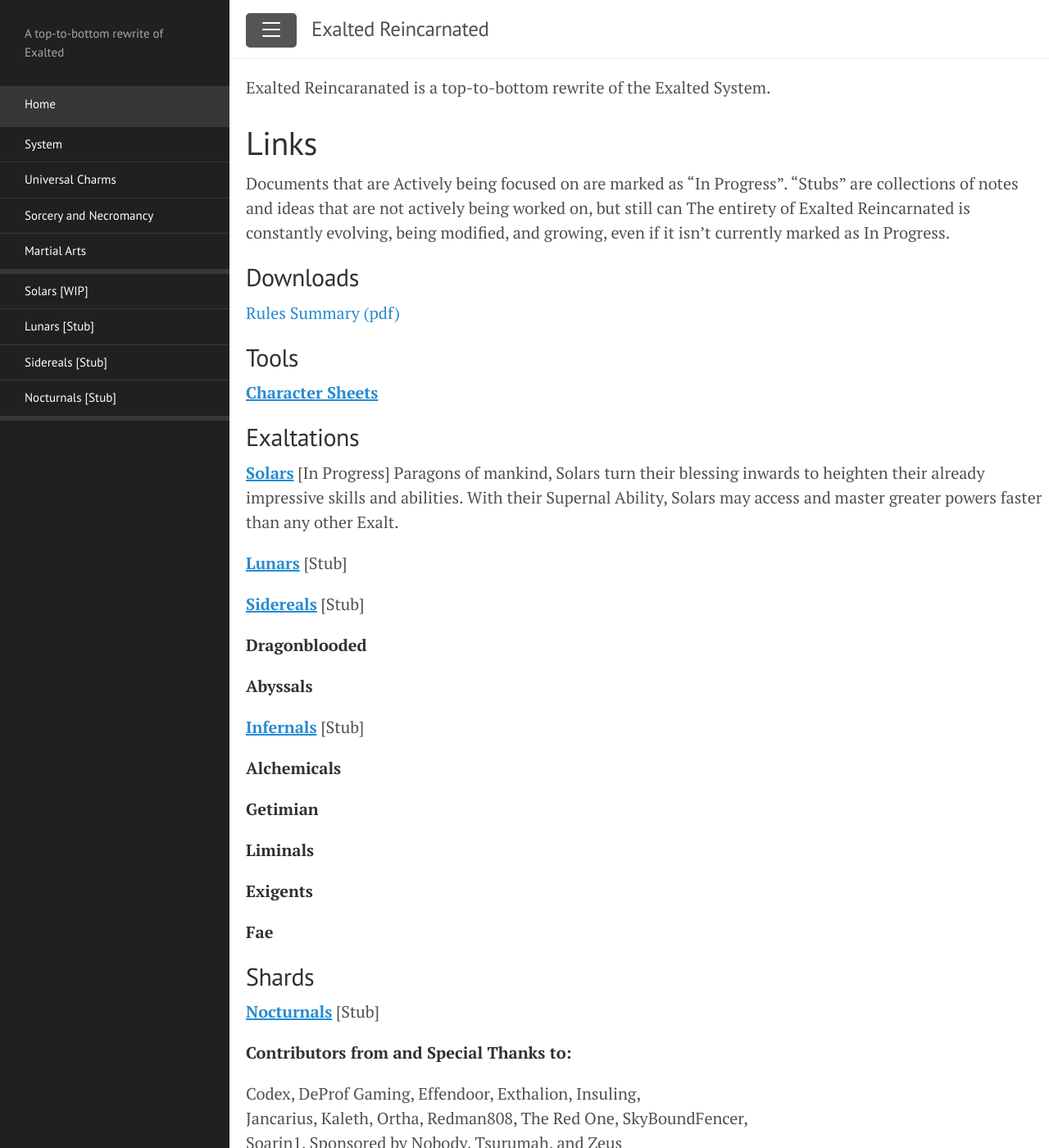
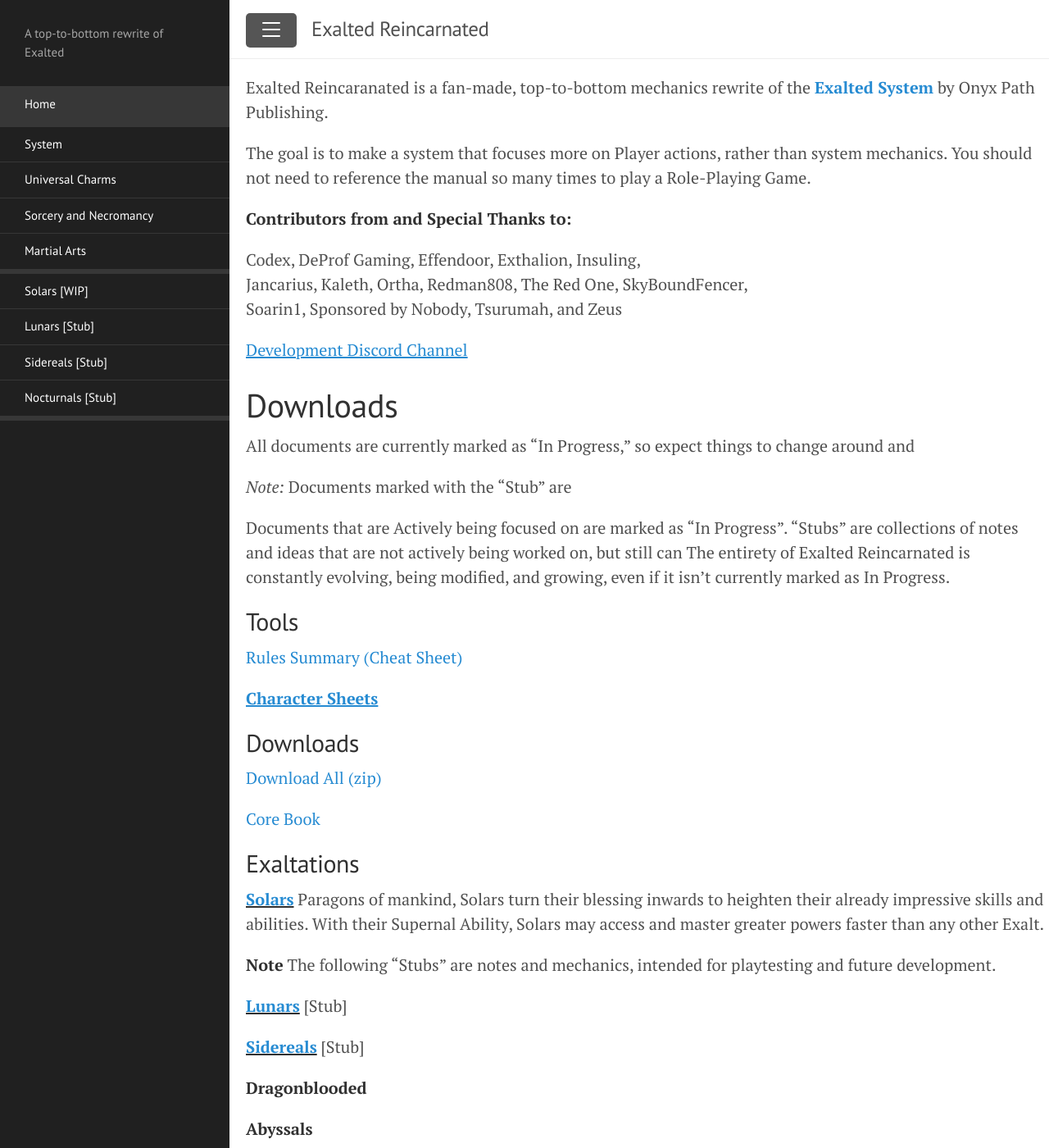
Before and after one commit to Dragonmystic707/exalted-reincarnated, a Jekyll site: the page built from docs/index.md, in a window 1280 px wide and 1400 px high. Shown: the whole window at 82% size. Built offline with Jekyll 4.4.1, drawn with Linux system fonts in a browser that asks for light colours; some of the changed text lies outside the part shown.

Commit message:
Created PDF versions

```diff
--- a/docs/index.md
+++ b/docs/index.md
@@ -4,41 +4,59 @@
 order: 0
 ---
 
-Exalted Reincaranated is a top-to-bottom rewrite of the Exalted System.
+Exalted Reincaranated is a fan-made, top-to-bottom mechanics rewrite of the [**Exalted System**](http://theonyxpath.com/category/worlds/exalted/) by Onyx Path Publishing.
 
- Links
-=======
+The goal is to make a system that focuses more on Player actions, rather than system mechanics. You should not need to reference the manual so many times to play a Role-Playing Game.
+
+
+**Contributors from and Special Thanks to:**
+
+Codex, DeProf Gaming, Effendoor, Exthalion, Insuling,
+Jancarius, Kaleth, Ortha, Redman808, The Red One, SkyBoundFencer,
+Soarin1, Sponsored by Nobody, Tsurumah, and Zeus
+
+[<u>Development Discord Channel</u>](https://discord.gg/JxmYUSD)
+
+ Downloads
+==========
+
+All documents are currently marked as "In Progress," so expect things to change around and
+
+*Note:*  Documents marked with the "Stub" are
 
 Documents that are Actively being focused on are marked as “In Progress”.
 “Stubs” are collections of notes and ideas that are not actively being worked on, but still can
 The entirety of Exalted Reincarnated is constantly evolving, being modified, and growing, even if it isn’t currently marked as In Progress.
 
-Downloads
----------
-
-<a href="/assets/downloads/Summary.pdf" download>Rules Summary (pdf)</a>
-
 Tools
 ----------
+<a href="/assets/downloads/Summary.pdf" download>Rules Summary (Cheat Sheet)</a>
 
 [**<u>Character Sheets</u>**](https://docs.google.com/spreadsheets/d/1jRyQCIH2EfPr_X8OzsWhJxdUE4AAg2E7K3Lh8oMEWuQ/edit?usp=sharing)
 
+Downloads
+---------
+<a href="/assets/downloads/Exalted_Reincarnated.zip" download>Download All (zip)</a>
+
+<a href="/assets/downloads/Core.pdf" download>Core Book</a>
 
 Exaltations
 ----------
 
-[**<u>Solars</u>**](/Solars) \[In Progress\]
+**<u><a href="/assets/downloads/Solars.pdf" download>Solars</a></u>**
 Paragons of mankind, Solars turn their blessing inwards to heighten their already impressive skills and abilities. With their Supernal Ability, Solars may access and master greater powers faster than any other Exalt.
 
-[**<u>Lunars</u>**](/Lunars) \[Stub\]
+**Note** The following "Stubs" are notes and mechanics, intended for playtesting and future development.
 
-[**<u>Sidereals</u>**](/Solars) \[Stub\]
+**<u><a href="/assets/downloads/Lunars.pdf" download>Lunars</a></u>** \[Stub\]
+
+**<u><a href="/assets/downloads/Sidereals.pdf" download>Sidereals</a></u>** \[Stub\]
 
 **Dragonblooded**
 
 **Abyssals**
 
-[**<u>Infernals</u>**](/Infernals) \[Stub\]
+**<u><a href="/assets/downloads/Infernals.pdf" download>Infernals</a></u>** \[Stub\]
 
 **Alchemicals**
 
@@ -52,13 +70,27 @@
 
 Shards
 ------
-[**<u>Nocturnals</u>**](/Nocturnals) \[Stub\]
+**<u><a href="/assets/downloads/Nocturnals.pdf" download>Nocturnals</a></u>** \[Stub\]
 
+ Updates and Current Goals
+==========================
 
-**Contributors from and Special Thanks to:**
+[<u>Changelog History</u>](/changelog)
 
-Codex, DeProf Gaming, Effendoor, Exthalion, Insuling,
-Jancarius, Kaleth, Ortha, Redman808, The Red One, SkyBoundFencer,
-Soarin1, Sponsored by Nobody, Tsurumah, and Zeus
+**2020-10-30**
+Completed:
+----------
+Moved Exalted Reincarnated to its own site.
+- Reworked Encounters sub-system to be simpler and more robust
+- Officially Codified Sorcery and Necromancy from psuedo-rules.
 
-[<u>Development Discord Channel</u>](https://discord.gg/JxmYUSD)
+Working On:
+-----------
+- Prettying up website
+- Writing Solar and Universal Charms
+
+Future Goals:
+-------------
+- Martial Arts
+- Sorcery Spells
+- Antagonists
```
Also changed, not shown: docs/changelog.md (added), 7 other files.
